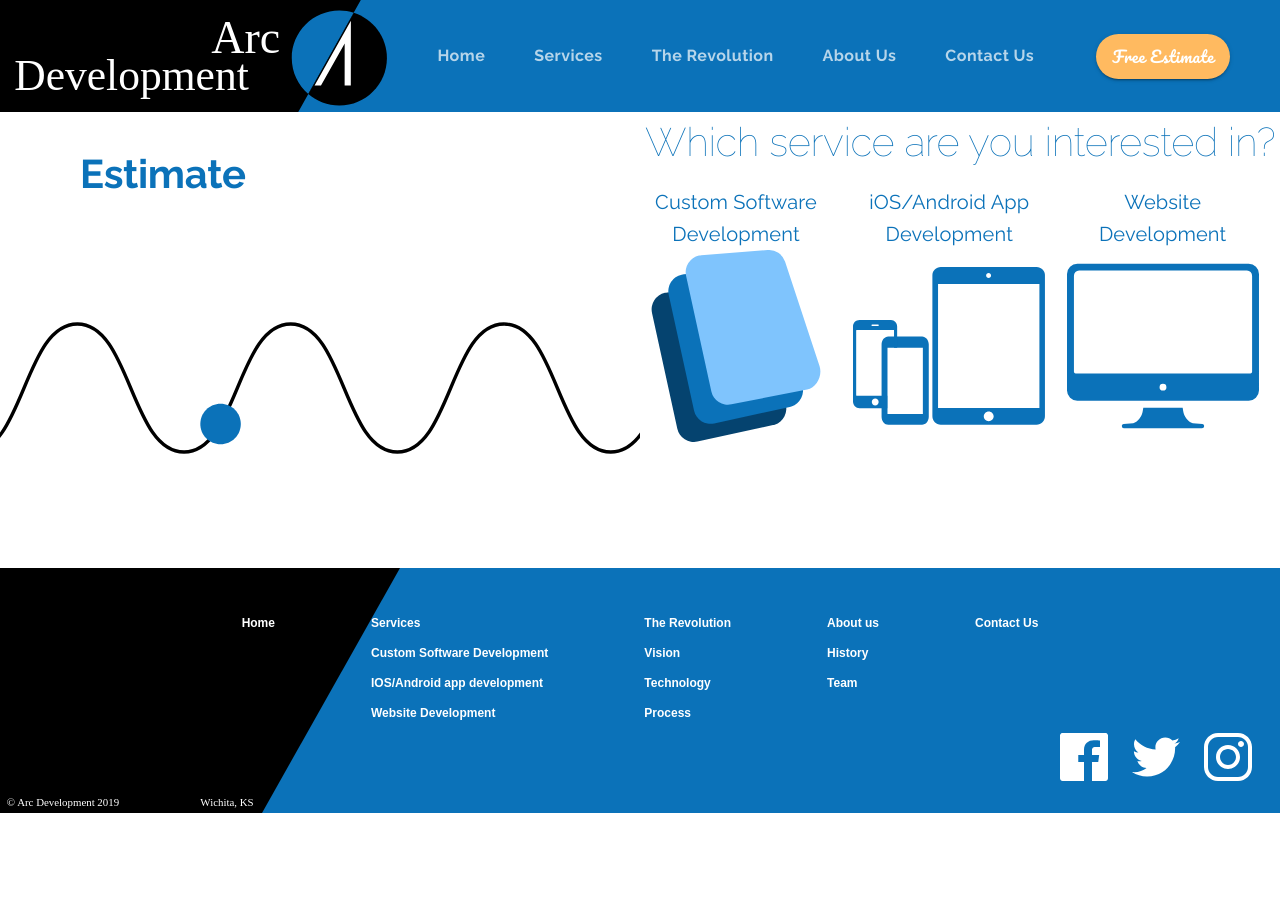
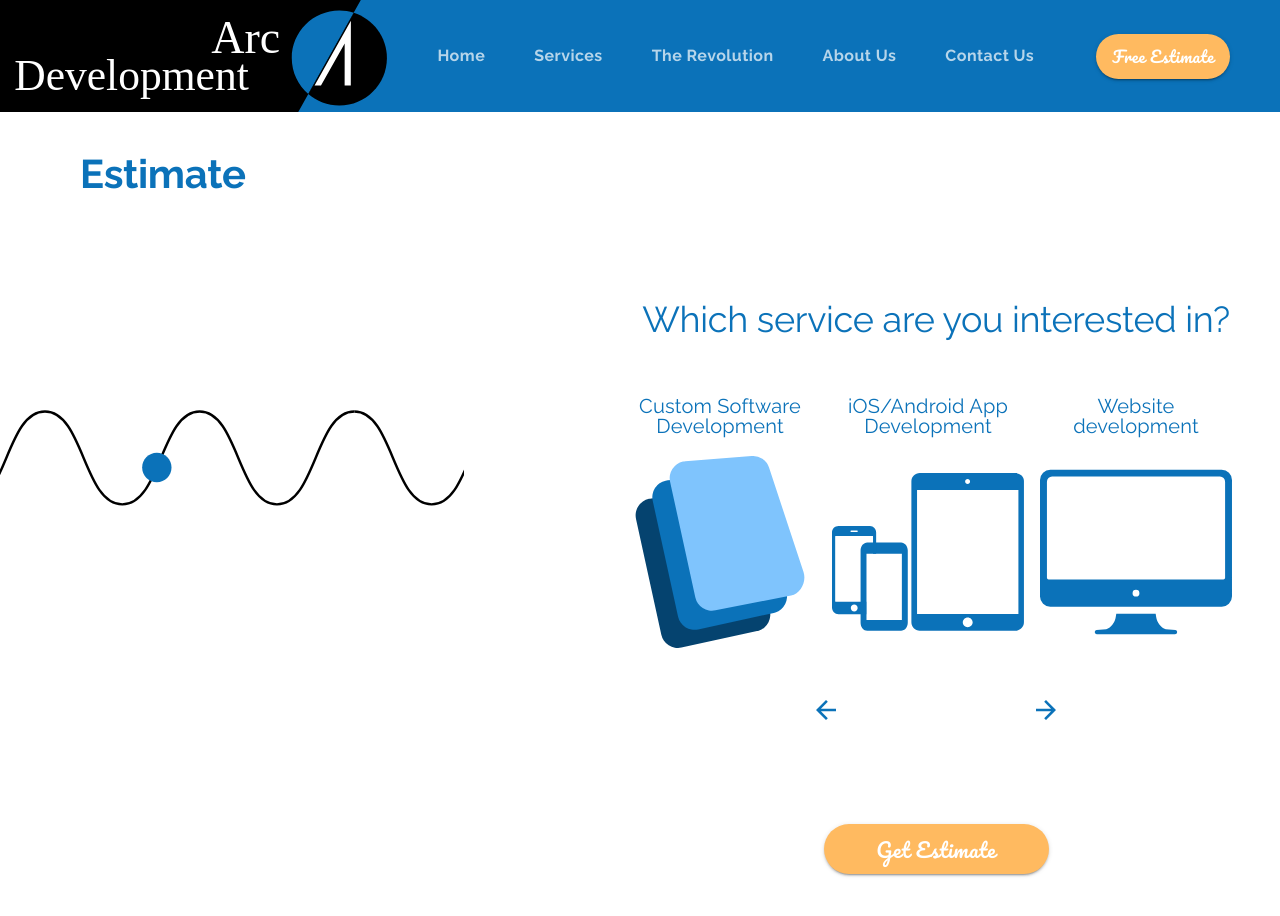
Before and after one commit to KNMohamed/arcdevelopment, a React (Create React App) app: page /estimate in a window 1280 px wide. Shown: the top 916 px of the page. Before the commit the page ends 813 px from the top, so only its background shows below. Built offline with nearby package versions, Linux system fonts and the light colour scheme.

Commit message:
Created question array for option dynamic rendering

```diff
--- a/package.json
+++ b/package.json
@@ -10,6 +10,7 @@
     "@testing-library/react": "^11.2.6",
     "@testing-library/user-event": "^12.8.3",
     "axios": "^0.21.1",
+    "lodash": "^4.17.21",
     "react": "^17.0.2",
     "react-app-polyfill": "^2.0.0",
     "react-dom": "^17.0.2",
--- a/src/components/Pages/EstimatePage.js
+++ b/src/components/Pages/EstimatePage.js
@@ -8,6 +8,7 @@ import {
 } from "@material-ui/core";
 import { makeStyles, useTheme } from "@material-ui/styles";
 import Lottie from "react-lottie";
+import { cloneDeep } from "lodash";
 
 import check from "../../assets/check.svg";
 import send from "../../assets/send.svg";
@@ -41,7 +42,278 @@ const useStyles = makeStyles((theme) => ({
     width: "12em",
     height: "12em",
   },
+  estimateButton: {
+    ...theme.typography.estimate,
+    borderRadius: 50,
+    backgroundColor: theme.palette.common.orange,
+    height: 50,
+    width: 225,
+    fontSize: "1.25rem",
+    marginTop: "5em",
+    "&:hover": {
+      backgroundColor: theme.palette.secondary.light,
+    },
+  },
 }));
+
+const defaultQuestions = [
+  {
+    id: 1,
+    title: "Which service are you interested in?",
+    active: true,
+    options: [
+      {
+        id: 1,
+        title: "Custom Software Development",
+        subtitle: null,
+        icon: software,
+        iconAlt: "three floating screens",
+        selected: false,
+        cost: 0,
+      },
+      {
+        id: 2,
+        title: "iOS/Android App Development",
+        subtitle: null,
+        icon: mobile,
+        iconAlt: "phones and tablet outline",
+        selected: false,
+        cost: 0,
+      },
+      {
+        id: 3,
+        title: "Website development",
+        subtitle: null,
+        icon: website,
+        iconAlt: "computer outline",
+        selected: false,
+        cost: 0,
+      },
+    ],
+  },
+];
+
+const newQuestion = cloneDeep(defaultQuestions);
+newQuestion[0].options[0].selected = true;
+console.log(defaultQuestions[0].options[0]);
+
+const softwareQuestions = [
+  { ...defaultQuestions[0], active: false },
+  {
+    id: 2,
+    title: "Which platforms do you need supported?",
+    subtitle: "Select all that apply.",
+    options: [
+      {
+        id: 1,
+        title: "Web Application",
+        subtitle: null,
+        icon: website,
+        iconAlt: "computer outline",
+        selected: false,
+        cost: 100,
+      },
+      {
+        id: 2,
+        title: "iOS Application",
+        subtitle: null,
+        icon: iphone,
+        iconAlt: "outline of iphone",
+        selected: false,
+        cost: 100,
+      },
+      {
+        id: 3,
+        title: "Android Application",
+        subtitle: null,
+        icon: android,
+        iconAlt: "outlines of android phone",
+        selected: false,
+        cost: 100,
+      },
+    ],
+    active: true,
+  },
+  {
+    id: 3,
+    title: "Which features do you expect to use?",
+    subtitle: "Select all that apply.",
+    options: [
+      {
+        id: 1,
+        title: "Photo/Video",
+        subtitle: null,
+        icon: camera,
+        iconAlt: "camera outline",
+        selected: false,
+        cost: 25,
+      },
+      {
+        id: 2,
+        title: "GPS",
+        subtitle: null,
+        icon: gps,
+        iconAlt: "gps pin",
+        selected: false,
+        cost: 25,
+      },
+      {
+        id: 3,
+        title: "File Transfer",
+        subtitle: null,
+        icon: upload,
+        iconAlt: "outline of cloud with arrow pointing up",
+        selected: false,
+        cost: 25,
+      },
+    ],
+    active: false,
+  },
+  {
+    id: 4,
+    title: "Which features do you expect to use?",
+    subtitle: "Select all that apply.",
+    options: [
+      {
+        id: 1,
+        title: "Users/Authentication",
+        subtitle: null,
+        icon: users,
+        iconAlt: "outline of a person with a plus sign",
+        selected: false,
+        cost: 25,
+      },
+      {
+        id: 2,
+        title: "Biometrics",
+        subtitle: null,
+        icon: biometrics,
+        iconAlt: "fingerprint",
+        selected: false,
+        cost: 25,
+      },
+      {
+        id: 3,
+        title: "Push Notifications",
+        subtitle: null,
+        icon: bell,
+        iconAlt: "outline of a bell",
+        selected: false,
+        cost: 25,
+      },
+    ],
+    active: false,
+  },
+  {
+    id: 5,
+    title: "What type of custom features do you expect to need?",
+    subtitle: "Select one.",
+    options: [
+      {
+        id: 1,
+        title: "Low Complexity",
+        subtitle: "(Informational)",
+        icon: info,
+        iconAlt: "'i' inside a circle",
+        selected: false,
+        cost: 25,
+      },
+      {
+        id: 2,
+        title: "Medium Complexity",
+        subtitle: "(Interactive, Customizable, Realtime)",
+        icon: customized,
+        iconAlt: "two toggle switches",
+        selected: false,
+        cost: 50,
+      },
+      {
+        id: 3,
+        title: "High Complexity",
+        subtitle: "(Data Modeling and Computation)",
+        icon: data,
+        iconAlt: "outline of line graph",
+        selected: false,
+        cost: 100,
+      },
+    ],
+    active: false,
+  },
+  {
+    id: 6,
+    title: "How many users do you expect?",
+    subtitle: "Select one.",
+    options: [
+      {
+        id: 1,
+        title: "0-10",
+        subtitle: null,
+        icon: person,
+        iconAlt: "person outline",
+        selected: false,
+        cost: 1,
+      },
+      {
+        id: 2,
+        title: "10-100",
+        subtitle: null,
+        icon: persons,
+        iconAlt: "outline of two people",
+        selected: false,
+        cost: 1.25,
+      },
+      {
+        id: 3,
+        title: "100+",
+        subtitle: null,
+        icon: people,
+        iconAlt: "outline of three people",
+        selected: false,
+        cost: 1.5,
+      },
+    ],
+    active: false,
+  },
+];
+
+const websiteQuestions = [
+  { ...defaultQuestions[0], active: false },
+  {
+    id: 2,
+    title: "Which type of website are you wanting?",
+    subtitle: "Select one.",
+    options: [
+      {
+        id: 1,
+        title: "Basic",
+        subtitle: "(Informational)",
+        icon: info,
+        iconAlt: "person outline",
+        selected: false,
+        cost: 100,
+      },
+      {
+        id: 2,
+        title: "Interactive",
+        subtitle: "(Users, API's, Messaging)",
+        icon: customized,
+        iconAlt: "outline of two people",
+        selected: false,
+        cost: 200,
+      },
+      {
+        id: 3,
+        title: "E-Commerce",
+        subtitle: "(Sales)",
+        icon: globe,
+        iconAlt: "outline of three people",
+        selected: false,
+        cost: 250,
+      },
+    ],
+    active: true,
+  },
+];
 
 export default function EstimatePage() {
   const classes = useStyles();
@@ -67,64 +339,95 @@ export default function EstimatePage() {
         >
           <Typography variant="h2">Estimate</Typography>
         </Grid>
-        <Grid item>
+        <Grid
+          item
+          style={{ marginRight: "10em", maxWidth: "50em", marginTop: "7.5em" }}
+        >
           <Lottie options={defaultOptions} height={"100%"} width={"100%"} />
         </Grid>
       </Grid>
-      <Grid item container lg direction="column">
+      <Grid
+        item
+        container
+        lg
+        direction="column"
+        style={{ marginRight: "2em", marginBottom: "25em" }}
+        alignItems="center"
+      >
+        {defaultQuestions
+          .filter((question) => question.active)
+          .map((question, index) => {
+            return (
+              <React.Fragment key={index}>
                 <Grid item>
                   <Typography
                     variant="h2"
                     align="center"
-            style={{ fontWeight: 300 }}
+                    style={{
+                      fontWeight: 500,
+                      fontSize: "2.25rem",
+                      marginTop: "5em",
+                    }}
+                  >
+                    {question.title}
+                  </Typography>
+                  <Typography
+                    variant="body1"
+                    align="center"
+                    style={{ marginBottom: "2.5em" }}
                     gutterBottom
                   >
-            Which service are you interested in?
+                    {question.subtitle}
                   </Typography>
                 </Grid>
                 <Grid item container>
+                  {question.options.map((option) => {
+                    return (
                       <Grid item container direction="column" md>
                         <Grid item style={{ maxWidth: "12em" }}>
-              <Typography variant="h6" align="center">
-                Custom Software Development
+                          <Typography
+                            variant="h6"
+                            align="center"
+                            style={{ marginBottom: "1em" }}
+                          >
+                            {option.title}
+                          </Typography>
+                          <Typography variant="caption" align="center">
+                            {option.subtitle}
                           </Typography>
                         </Grid>
                         <Grid item>
                           <img
-                src={software}
-                alt="three floating screens"
+                            src={option.icon}
+                            alt={option.iconAlt}
                             className={classes.icon}
                           />
                         </Grid>
                       </Grid>
-          <Grid item container direction="column" md>
-            <Grid item style={{ maxWidth: "12em" }}>
-              <Typography variant="h6" align="center">
-                iOS/Android App Development
-              </Typography>
+                    );
+                  })}
+                </Grid>
+              </React.Fragment>
+            );
+          })}
+
+        <Grid
+          item
+          container
+          justify="space-between"
+          style={{ width: "15em", marginTop: "3em" }}
+        >
+          <Grid item>
+            <img src={backArrow} alt="previous question" />
           </Grid>
           <Grid item>
-              <img
-                src={mobile}
-                alt="phones and tablet outline"
-                className={classes.icon}
-              />
+            <img src={forwardArrow} alt="next question" />
           </Grid>
         </Grid>
-          <Grid item container direction="column" md>
-            <Grid item style={{ maxWidth: "12em" }}>
-              <Typography variant="h6" align="center">
-                Website Development
-              </Typography>
-            </Grid>
         <Grid item>
-              <img
-                src={website}
-                alt="computer outline"
-                className={classes.icon}
-              />
-            </Grid>
-          </Grid>
+          <Button variant="contained" className={classes.estimateButton}>
+            Get Estimate
+          </Button>
         </Grid>
       </Grid>
     </Grid>
--- a/src/components/ui/Theme.js
+++ b/src/components/ui/Theme.js
@@ -53,6 +53,7 @@ export default createMuiTheme({
       fontWeight: 500,
       fontFamily: "Raleway",
       color: arcBlue,
+      lineHeight: 1,
     },
     subtitle1: {
       fontSize: "1.25rem",
```
Lines whose indentation alone changed are shown as unchanged.
